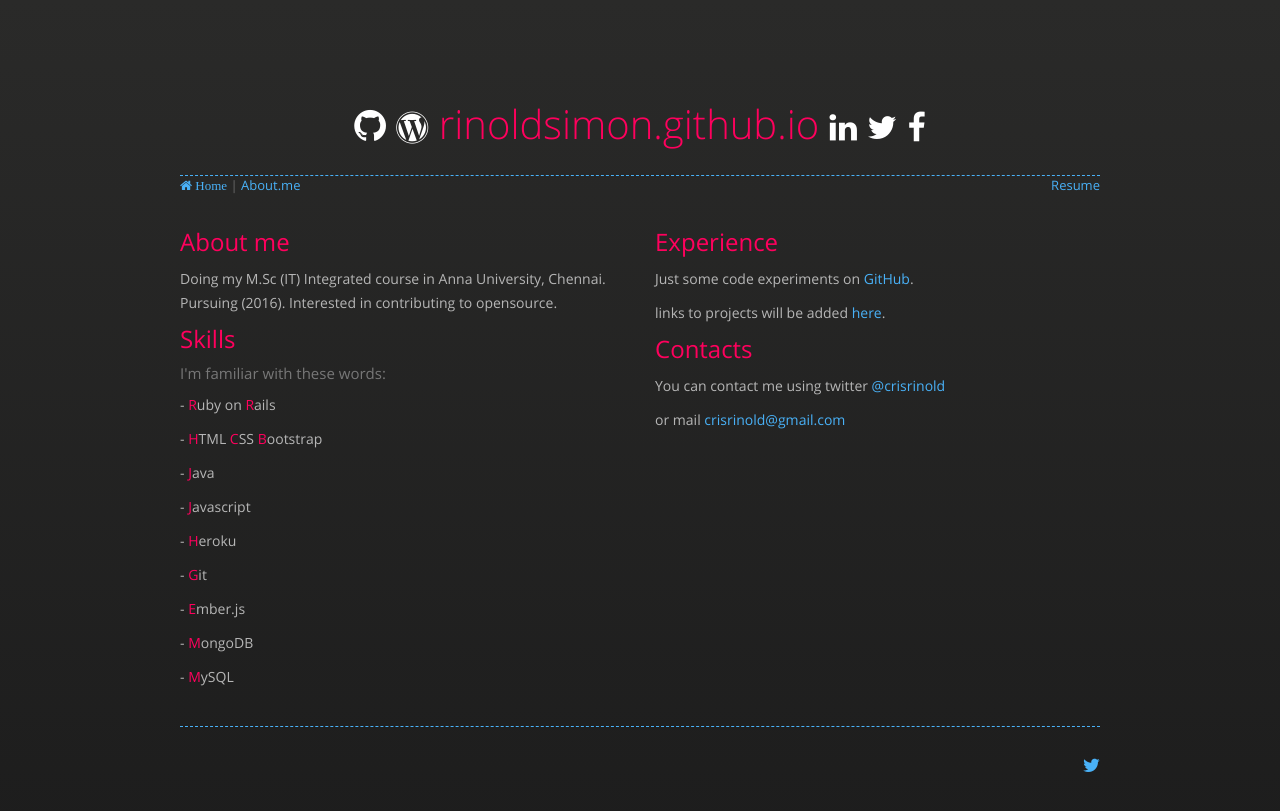
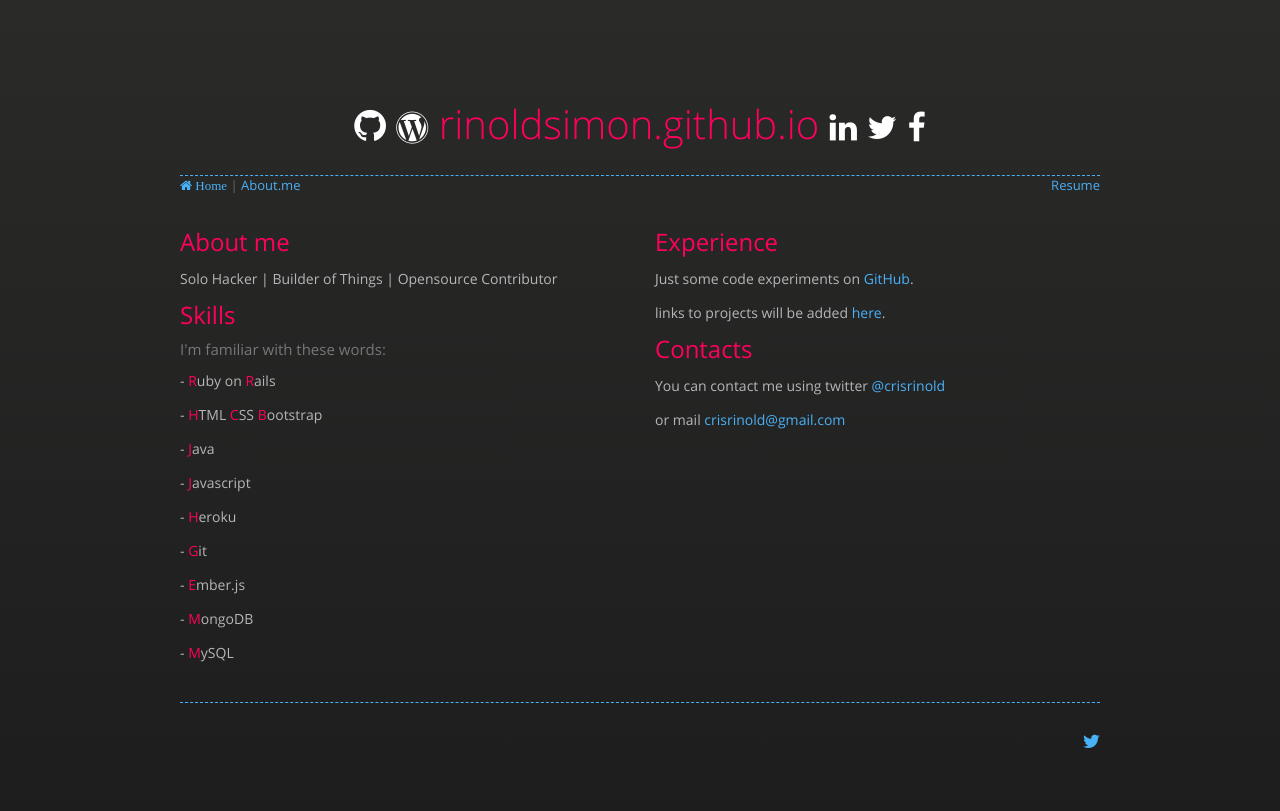
Before and after one commit to rinoldsimon/rinoldsimon.github.com, a Jekyll site: the page built from resume.html, in a window 1280 px wide. Shown: the top 811 px of the page. Built offline with Jekyll 4.4.1, drawn with Linux system fonts in a browser that asks for light colours; nearby versions of some CDN libraries; comment, search, counter and statistics services are not loaded.

Commit message:
edit about me

```diff
--- a/resume.html
+++ b/resume.html
@@ -8,7 +8,7 @@ layout: default
   <div class="col-md-6 post-nav">
     <div id="about_me">
       <h2>About me</h2>
-      <p>Doing my M.Sc (IT) Integrated course in Anna University, Chennai. Pursuing (2016). Interested in contributing to opensource.</p>
+      <p>Solo Hacker | Builder of Things | Opensource Contributor</p>
     </div>
 
     <div id="skills">
```
Also changed, not shown: 1 other file.
